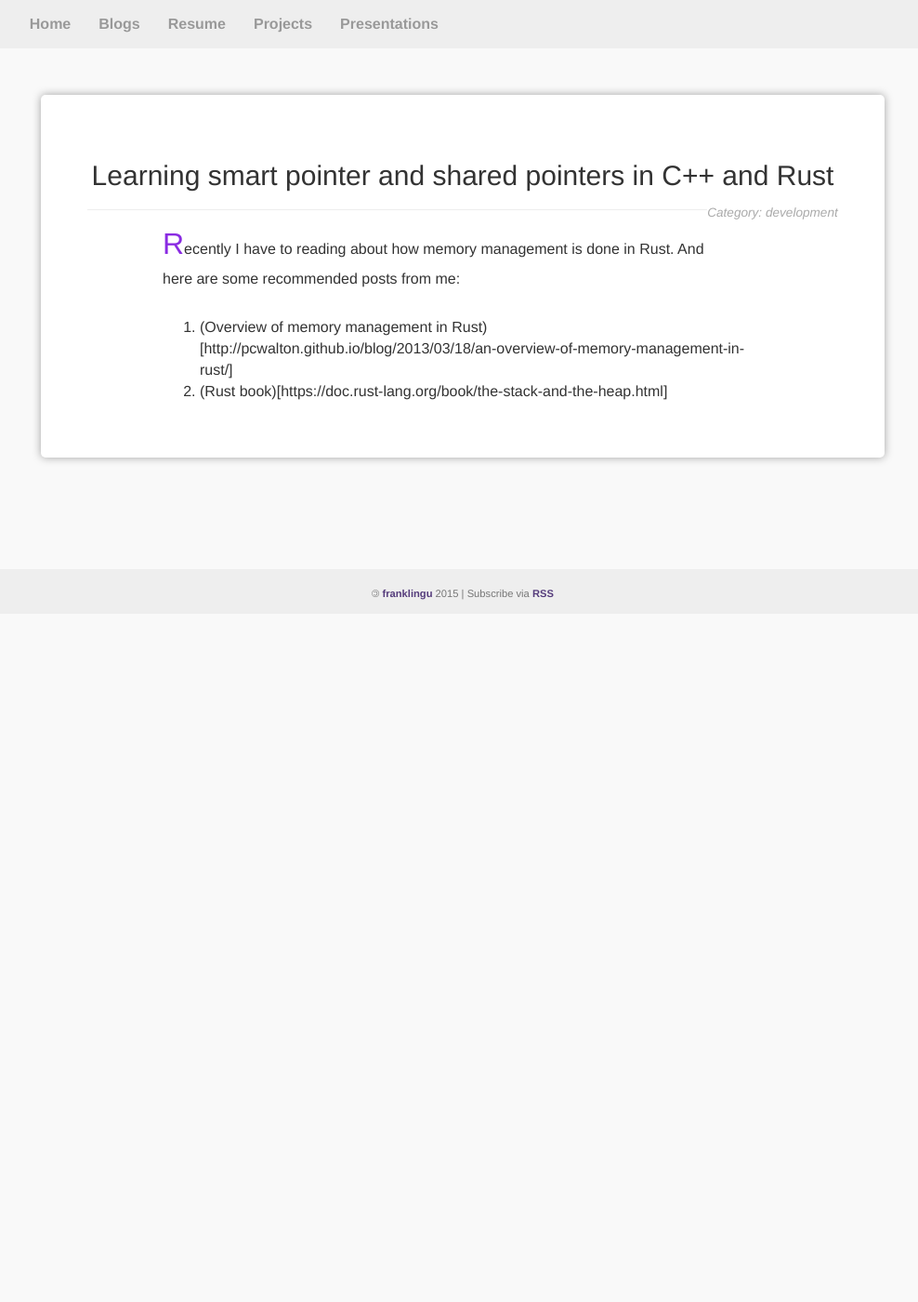
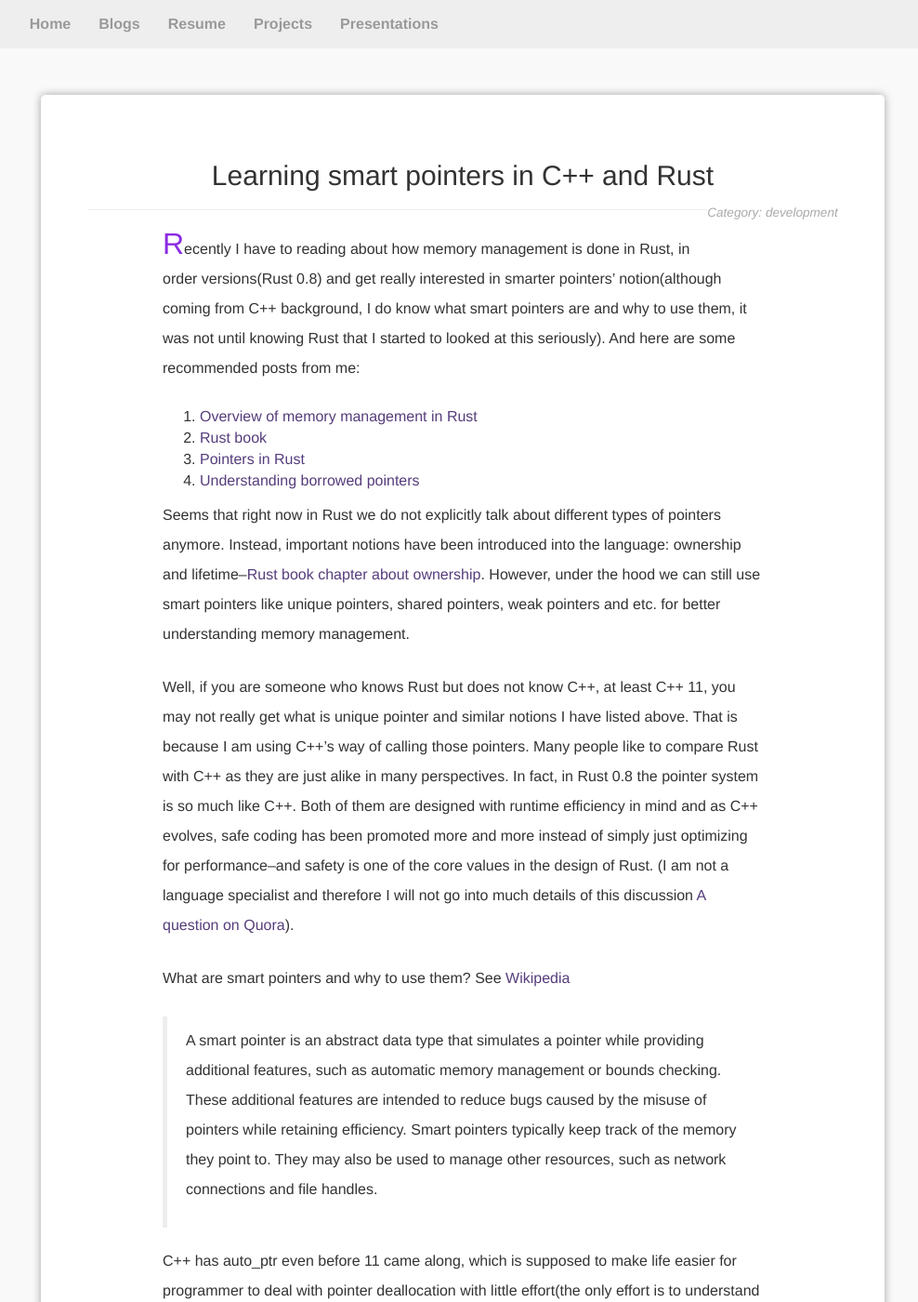
Before and after one commit to franklingu/franklingu.github.io, a Jekyll site: the page built from _posts/2015-09-23-learning-smart-pointer-and-shared-pointer.markdown, in a window 1280 px wide and 1400 px high. Shown: the whole window at 93% size, without its empty margins (142-1130 px from the left). Built offline with Jekyll 4.4.1, drawn with Linux system fonts in a browser that asks for light colours; nearby versions of some CDN libraries; Markdown is read by kramdown in place of the engine named in the settings; comment, search, counter and statistics services are not loaded; some of the changed text lies outside the part shown.

Commit message:
completed post about smart pointers
Close #57

```diff
--- a/_posts/2015-09-23-learning-smart-pointer-and-shared-pointer.markdown
+++ b/_posts/2015-09-23-learning-smart-pointer-and-shared-pointer.markdown
@@ -1,11 +1,37 @@
 ---
 layout: blog_base
-title: Learning smart pointer and shared pointers in C++ and Rust
+title: Learning smart pointers in C++ and Rust
 category: development
 tag: programming, C++, Rust, memory-management, pointer
-meta_desc: Comparing shared pointers in C++ and pointers in Rust. Getting more about how to manager memory smartly
+meta_desc: Comparing smart pointers in C++ and pointers in Rust. Getting more about how smart pointers work and how to manage memory smartly and efficiently
 ---
 
-Recently I have to reading about how memory management is done in Rust. And here are some recommended posts from me:
-1. (Overview of memory management in Rust)[http://pcwalton.github.io/blog/2013/03/18/an-overview-of-memory-management-in-rust/]
-2. (Rust book)[https://doc.rust-lang.org/book/the-stack-and-the-heap.html]
+Recently I have to reading about how memory management is done in Rust, in order versions(Rust 0.8) and get really interested in smarter pointers' notion(although coming from C++ background, I do know what smart pointers are and why to use them, it was not until knowing Rust that I started to looked at this seriously). And here are some recommended posts from me:
+
+1. [Overview of memory management in Rust](http://pcwalton.github.io/blog/2013/03/18/an-overview-of-memory-management-in-rust/)
+2. [Rust book](https://doc.rust-lang.org/book/the-stack-and-the-heap.html)
+3. [Pointers in Rust](http://words.steveklabnik.com/pointers-in-rust-a-guide)
+4. [Understanding borrowed pointers](http://static.rust-lang.org/doc/0.8/tutorial-borrowed-ptr.html)
+
+Seems that right now in Rust we do not explicitly talk about different types of pointers anymore. Instead, important notions have been introduced into the language: ownership and lifetime--[Rust book chapter about ownership](http://doc.rust-lang.org/book/ownership.html). However, under the hood we can still use smart pointers like unique pointers, shared pointers, weak pointers and etc. for better understanding memory management.
+
+Well, if you are someone who knows Rust but does not know C++, at least C++ 11, you may not really get what is unique pointer and similar notions I have listed above. That is because I am using C++'s way of calling those pointers. Many people like to compare Rust with C++ as they are just alike in many perspectives. In fact, in Rust 0.8 the pointer system is so much like C++. Both of them are designed with runtime efficiency in mind and as C++ evolves, safe coding has been promoted more and more instead of simply just optimizing for performance--and safety is one of the core values in the design of Rust. (I am not a language specialist and therefore I will not go into much details of this discussion [A question on Quora](https://www.quora.com/What-do-C-C++-systems-programmers-think-of-Rust)).
+
+What are smart pointers and why to use them? See [Wikipedia](https://en.wikipedia.org/wiki/Smart_pointer)
+> A smart pointer is an abstract data type that simulates a pointer while providing additional features, such as automatic memory management or bounds checking. These additional features are intended to reduce bugs caused by the misuse of pointers while retaining efficiency. Smart pointers typically keep track of the memory they point to. They may also be used to manage other resources, such as network connections and file handles.
+
+C++ has auto\_ptr even before 11 came along, which is supposed to make life easier for programmer to deal with pointer deallocation with little effort(the only effort is to understand it first). In fact, Boost(THE famous C++ library) has been working on smart pointers long enough--see [Boost smart pointers doc](http://www.boost.org/doc/libs/1_59_0/libs/smart_ptr/smart_ptr.htm). However, it was not until C++ 11 that RAII and smart pointers have really picked up(arguably true, but C++ 11 really encourage programmers to be freed from managing all pointers deallocation in trade of some performance overhead). Here are some posts that I personally recommend:
+
+1. [MSDN post about smart pointers](https://msdn.microsoft.com/en-us/library/hh279674.aspx)
+2. [A tutorial from University of Michigan](http://www.umich.edu/~eecs381/handouts/C++11_smart_ptrs.pdf)
+3. [C++ references about memory library](http://en.cppreference.com/w/cpp/memory)
+
+To understand how unique\_ptrs are implemented and get what is mechanism behind its power, you need to first understand the difference between stack and heap--[Rust book chapter about stack VS heap](https://doc.rust-lang.org/book/the-stack-and-the-heap.html). And whatever is on stack will be destroyed once it is "[out of scope](http://stackoverflow.com/questions/13888268/what-happens-when-a-variable-goes-out-of-scope)". So unique\_ptr will utilize this mechanism--when the unique\_ptr is out of scope, the destructor will be invoked in which free of the raw pointer that it wraps in will be done. In this way, programmers are not required to write free or delete before some function ends.
+
+As for shared\_ptr, it is somehow more complicated as it has to keep track of how many references are currently pointing to it and free itself once reference count drops to 0. Much similar to how [ARC](https://en.wikipedia.org/wiki/Automatic_Reference_Counting) should behave in objective C. And to complete this idea, there is another type called weak\_ptr, which means point to some shared\_ptr but does not increase reference count. This is also similar to weak reference in objective C, mainly to avoid [reference cycle](https://www.quora.com/Apple-Swift-programming-language/What-is-a-strong-reference-cycle). A great blog explaining about shared\_ptr in [MSDN](https://msdn.microsoft.com/en-us/library/hh279669.aspx) and [C++ ref](http://www.cplusplus.com/reference/memory/shared_ptr/).
+
+Well, there is question on [stackoverflow talking about smarter pointers in C++](http://stackoverflow.com/questions/106508/what-is-a-smart-pointer-and-when-should-i-use-one) and [Boost guide on how to use smarter pointers](http://www.boost.org/doc/libs/1_59_0/libs/smart_ptr/sp_techniques.html) for you to learn more about smart pointers.
+
+So, if you have gone through all of the knowledge covered above, you will mostly get how Rust manage pointers for safety reason now.
+
+Have fun exploring:P
```
